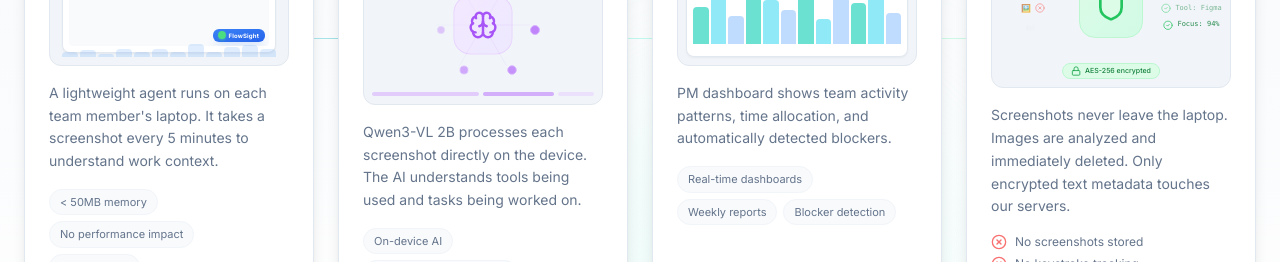
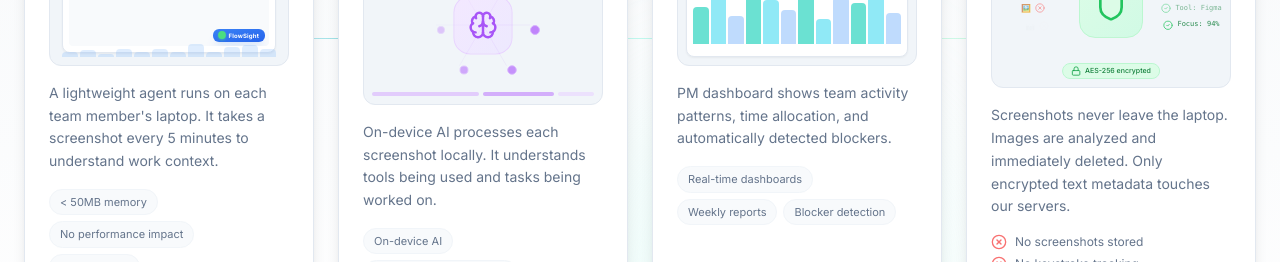
Before and after one commit to Mancasvel/FlowSight_landing, a Next.js app: page / in a window 1280 px wide. Shown: the part 2360-2622 px from the top of the page. Built offline with nearby package versions, Linux system fonts and the light colour scheme.

Commit message:
refactor: update README and component descriptions to emphasize on-device AI processing and privacy-first architecture

```diff
--- a/src/components/FlowSection.tsx
+++ b/src/components/FlowSection.tsx
@@ -276,7 +276,7 @@ const flowSteps = [
         id: 2,
         icon: <Cpu className="w-6 h-6" />,
         title: "AI Analyzes Locally",
-        description: "Qwen3-VL 2B processes each screenshot directly on the device. The AI understands tools being used and tasks being worked on.",
+        description: "On-device AI processes each screenshot locally. It understands tools being used and tasks being worked on.",
         glowColor: "purple",
         badge: "🔒 Privacy-first",
         details: ["On-device AI", "No screenshots uploaded", "Instant analysis"],
--- a/src/components/HowItWorks.tsx
+++ b/src/components/HowItWorks.tsx
@@ -13,7 +13,7 @@ const steps = [
     {
         icon: <Cpu className="w-8 h-8 text-white" />,
         title: "AI Analyzes Locally",
-        description: "Qwen3-VL processes screenshot. Only text sent to cloud.",
+        description: "On-device AI analyzes each screenshot. Only text is sent to the cloud.",
         color: "bg-purple-500",
         badge: "🔒 Privacy-first",
     },
```
Also changed, not shown: 1 other file (tests, documents, lock files or other folders).
